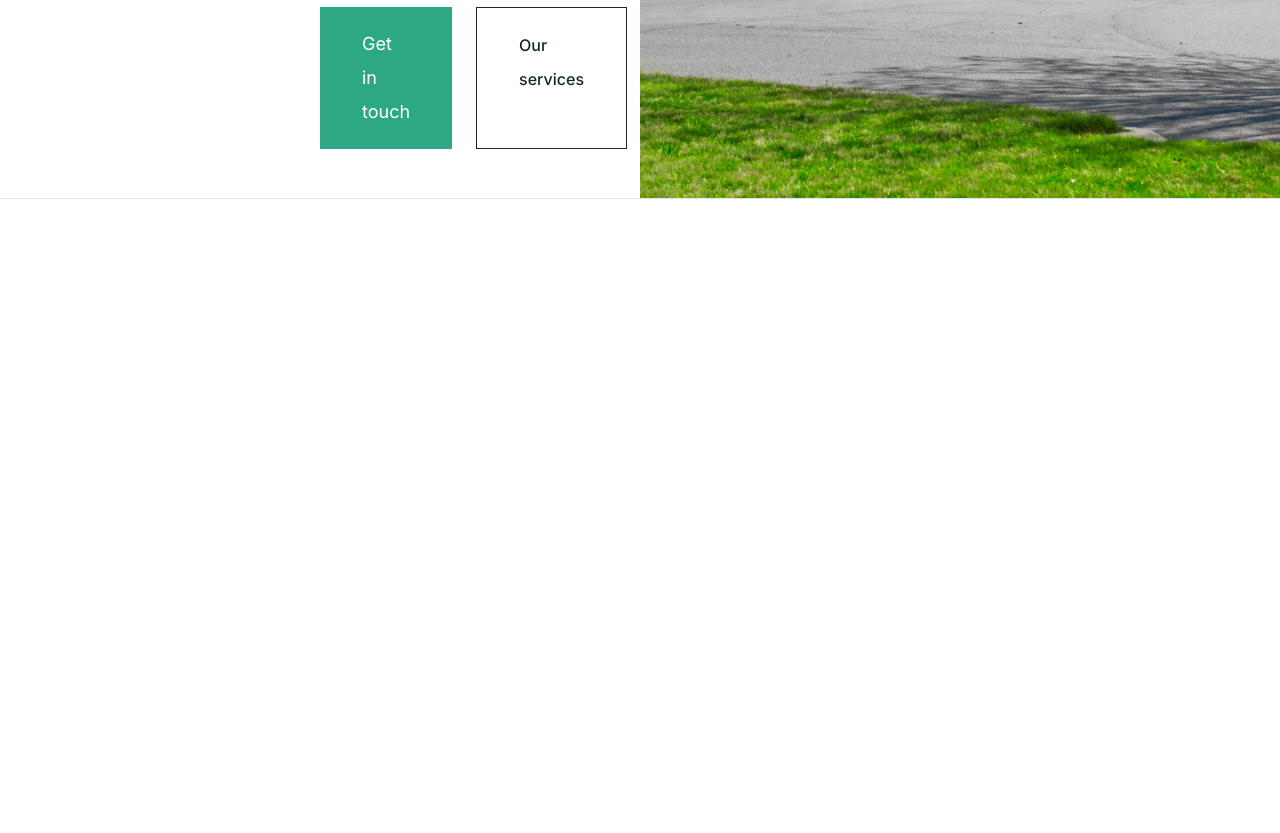
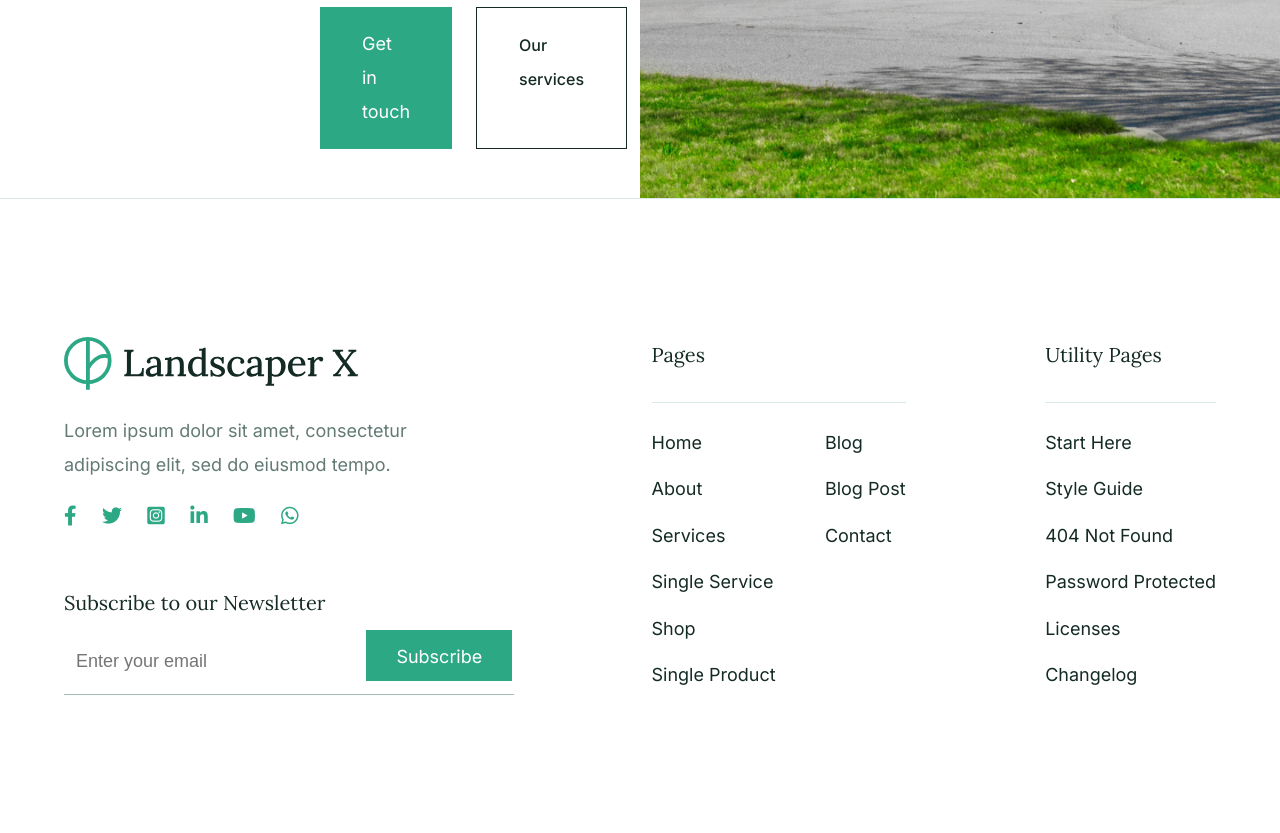
Before and after one commit to Amani-Maklad/HTML-CSS-Exercise, a plain HTML site: page landscapertemplates.html in a window 1280 px wide. Shown: the part 649-1482 px from the top of the page. Before the commit the page ends 848 px from the top, so only its background shows below. Drawn offline with Linux system fonts and the light colour scheme.

Commit message:
footer update1

```diff
--- a/css/Home.css
+++ b/css/Home.css
@@ -1,4 +1,5 @@
 @import url('https://fonts.googleapis.com/css2?family=Inter:wght@400;500&family=Lora&display=swap');
+@import url(https://cdnjs.cloudflare.com/ajax/libs/font-awesome/6.0.0-beta3/css/all.min.css);
 
 body {
     font-family: "Inter", sans-serif;
@@ -19,7 +20,8 @@ nav {
     border-bottom: 1px solid #d9e9e5;
 }
 
-.h-container {
+.h-container ,
+.footer-container {
     padding-left: 24px;
     padding-right: 24px;
     width: 100%;
@@ -45,7 +47,8 @@ a img {
     vertical-align: middle;
 }
 
-.h-left a img:hover {
+.h-left a img:hover ,
+.logo-link:hover {
     opacity: 0.6;
 }
 
@@ -177,6 +180,132 @@ navbar end
 
 /*
      content end
+*/
+
+/*
+    footer start
+*/
+
+footer {
+    padding-top: 110px;
+    padding-bottom: 110px;
+}
+
+.footer-left {
+    width: 37%;
+}
+
+.logo-link {
+    width: 300px;
+}
+
+.footer-paragraph {
+    margin: 24px 0;
+}
+
+.footer-social-media {
+    display: flex;
+    justify-content: space-between;
+    width: 55%;
+    margin-bottom: 64px;
+}
+
+.fab {
+    color: #2da884;
+    font-size: 20px;
+}
+
+.fab:hover {
+    color: #142a25;
+}
+
+h5 {
+    font-family: Lora, sans-serif;
+    color: #142a25;
+    font-size: 20px;
+    line-height: 1.3;
+    font-weight: 400;
+}
+
+.footer-left h5 {
+    margin-bottom: 12px;
+}
+
+form {
+    position: relative;
+}
+
+.email {
+    font-size: 18px;
+    height: 50px;
+    border-style: none none solid;
+    border-width: 1.5px;
+    border-color: #a0bdb6;
+    width: 100%;
+    padding: 8px 12px;
+    color: #a0bdb6;
+}
+
+.submit-button {
+    position: absolute;
+    top: 2px;
+    right: -22px;
+    bottom: 14px;
+    padding: 10px 30px;
+    font: inherit;
+    color: white;
+    background-color: #2da884;
+    border-style: none;
+}
+
+.background-animator {
+    background-image: linear-gradient(180deg, rgba(45,168,132,1) 0%, rgba(45,168,132,1) 100%, rgba(255,255,255,1) 100%, rgba(255,255,255,1) 100%);
+    transition: background-image cubic-bezier(0.55, 0.055, 0.675, 0.19);
+}
+
+.background-animator:hover {
+    background-image: linear-gradient(180deg, rgba(45,168,132,1) 0%, rgba(45,168,132,1) 0%, rgba(255,255,255,1) 0%, rgba(255,255,255,1) 0%);
+    color: black;
+    border: 1px solid black;
+
+}
+
+.footer-right {
+    display: flex;
+    width: 49%;
+    justify-content: space-between;
+}
+
+.footer-right-right-column {
+    width: 45%;
+}
+
+.footer-divider {
+    margin-top: 24px;
+    margin-bottom: 24px;
+    width: 100%;
+    min-height: 1px;
+    background-color: #d9e9e5;
+}
+
+.footer-ul {
+    display: flex;
+    justify-content: space-between;
+}
+
+ul {
+    list-style-type: none;
+    padding-left: 0;
+    margin-top: 0;
+}
+
+.footer-ul ul li {
+    margin-bottom: 14px;
+    line-height: 1.8em;
+}
+
+/*
+    footer end
 */
 
 @media only screen and (max-width: 480px) {
@@ -336,4 +465,60 @@ navbar end
         object-position: 0 20%;
     }
 
+    /*
+    footer start
+    */
+
+    footer {
+        padding: 80px 0;
+    }
+
+    .footer-container {
+        flex-direction: column;
+    }
+
+    .footer-left {
+        width: 100%;
+    }
+
+    .logo-link {
+        width: 200px;
+    }
+
+    h5 {
+        font-size: 18px;
+    }
+
+    .email {
+        padding: 0;
+    }
+
+    .submit-button {
+        position: static;
+        width: 100%;
+        margin: 10px 0;
+    }
+
+    .footer-right {
+        width: 100%;
+        flex-direction: column;
+    }
+
+    .footer-right-right-column {
+        width: 100%;
+    }
+
+    .footer-ul {
+        flex-direction: column;
+    }
+
+    .footer-ul-right {
+        margin-bottom: 0;
+    }
+
+    /*
+    footer end
+    */
+
+
 }
--- a/landscapertemplates.html
+++ b/landscapertemplates.html
@@ -10,7 +10,7 @@
     <nav role="navigation">
         <div class="h-container">
             <div class="h-left">
-                <a class="logo-link" href="#"><img src="imags/logo.svg" alt="landscapeX"/></a>
+                <a href="#"><img src="imags/logo.svg" alt="landscapeX"/></a>
                 <ul class="menu desktop-menu">
                     <li><a href="#">Home</a></li>
                     <li><a href="#">Pages</a></li>
@@ -50,5 +50,61 @@
             </div>
             <img class="landscape-imag" src="imags/hero-landscaper.jpg" alt="landscape"/>
     </div>
+    <footer>
+        <div class="footer-container">
+            <div class="footer-left">
+                <a href="#"><img class="logo-link" src="imags/logo.svg" alt="landscapeX"/></a>
+                <p class="footer-paragraph">Lorem ipsum dolor sit amet, consectetur adipiscing elit, sed do eiusmod tempo.</p>
+                <div class="footer-social-media">
+                    <i class="fab fa-facebook-f"></i>
+                    <i class="fab fa-twitter"></i>
+                    <i class="fab fa-instagram-square"></i>
+                    <i class="fab fa-linkedin-in"></i>
+                    <i class="fab fa-youtube"></i>
+                    <i class="fab fa-whatsapp"></i>
+                </div>
+                <h5>Subscribe to our Newsletter</h5>
+                <form>
+                    <input class="email" type="email" placeholder="Enter your email" required />
+                    <input class="submit-button background-animator" type="submit" value="Subscribe" />
+                </form>
+            </div>
+            <div class="footer-right">
+                <div class="footer-right-right-column">
+                    <h5>Pages</h5>
+                    <div class="footer-divider"></div>
+                    <div class="footer-ul">
+                        <ul class="footer-ul-right" role="list">
+                            <li><a href="#">Home</a></li>
+                            <li><a href="#">About</a></li>
+                            <li><a href="#">Services</a></li>
+                            <li><a href="#">Single Service</a></li>
+                            <li><a href="#">Shop</a></li>
+                            <li><a href="#">Single Product</a></li>
+                        </ul>
+                        <ul role="list">
+                            <li><a href="#">Blog</a></li>
+                            <li><a href="#">Blog Post</a></li>
+                            <li><a href="#">Contact</a></li>
+                        </ul>
+                    </div>
+                </div>
+                <div class="footer-right-left-column">
+                    <h5>Utility Pages</h5>
+                    <div class="footer-divider"></div>
+                    <div class="footer-ul">
+                        <ul role="list">
+                            <li><a href="#">Start Here</a></li>
+                            <li><a href="#">Style Guide</a></li>
+                            <li><a href="#">404 Not Found</a></li>
+                            <li><a href="#">Password Protected</a></li>
+                            <li><a href="#">Licenses</a></li>
+                            <li><a href="#">Changelog</a></li>
+                        </ul>
+                    </div>
+                </div>
+            </div>
+        </div>
+    </footer>
 </body>
 </html>
```
